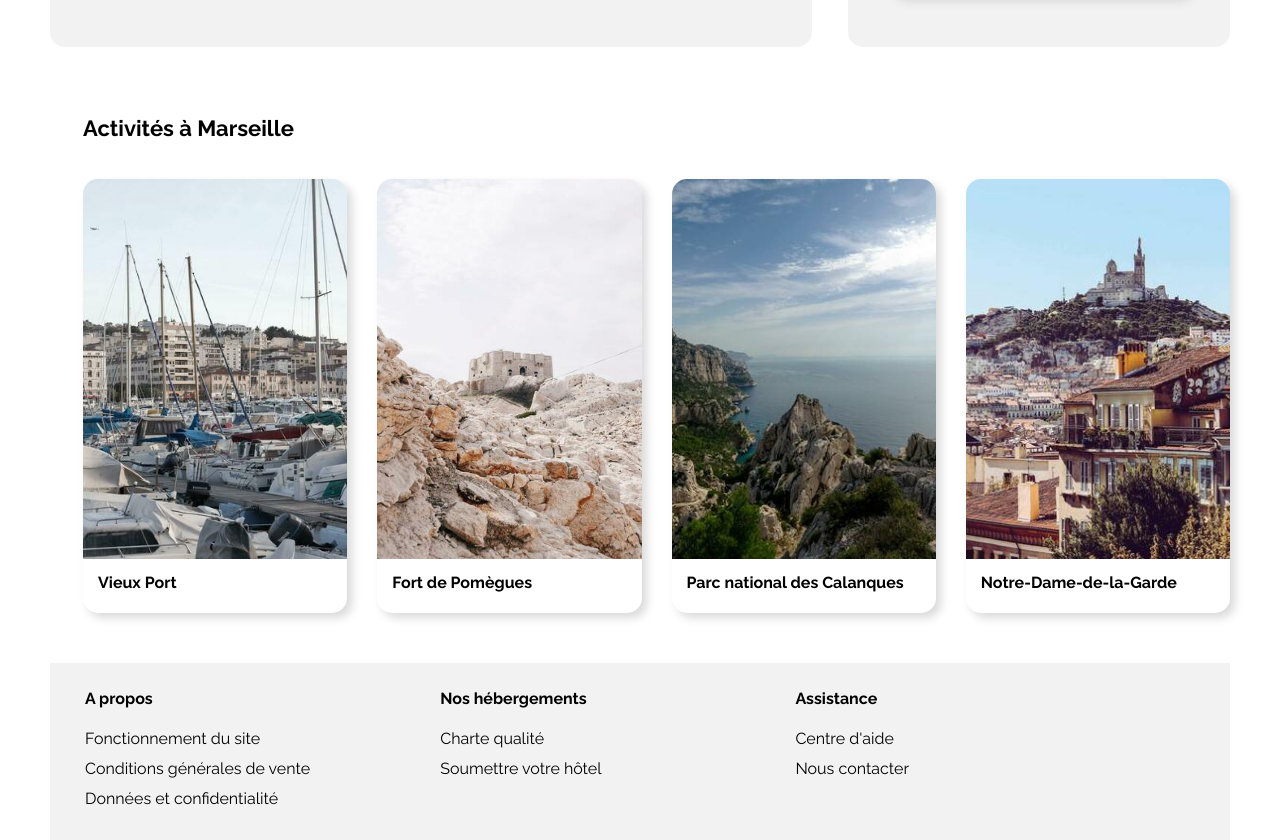
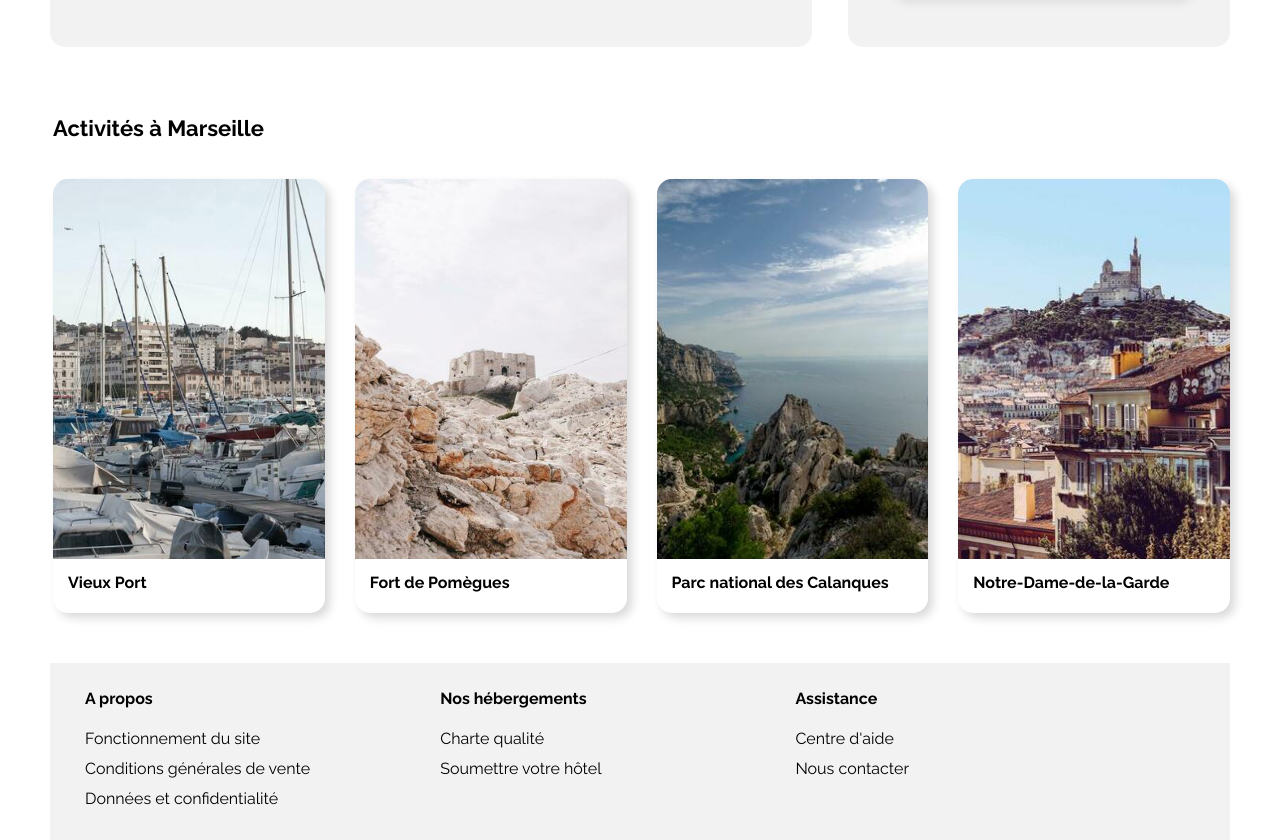
Before and after one commit to Esteban-Pixel02/Projet-1, a plain HTML site: page index.html in a window 1280 px wide. Shown: the part 1013-1853 px from the top of the page. Drawn offline with Linux system fonts and the light colour scheme.

Commit message:
css organization

```diff
--- a/Style.css
+++ b/Style.css
@@ -73,7 +73,6 @@ font-style: normal;
 
 .whitestar {
  color:#F2F2F2;
-  ;
 }
 
 
@@ -459,7 +458,7 @@ display: flex;
 justify-content: space-between;
 margin-bottom: 50px;
 flex-direction: column;
-margin-left: 33px;
+margin-left: 3px;
 }
 
 #activities-list {
```
Lines whose indentation alone changed are shown as unchanged.
